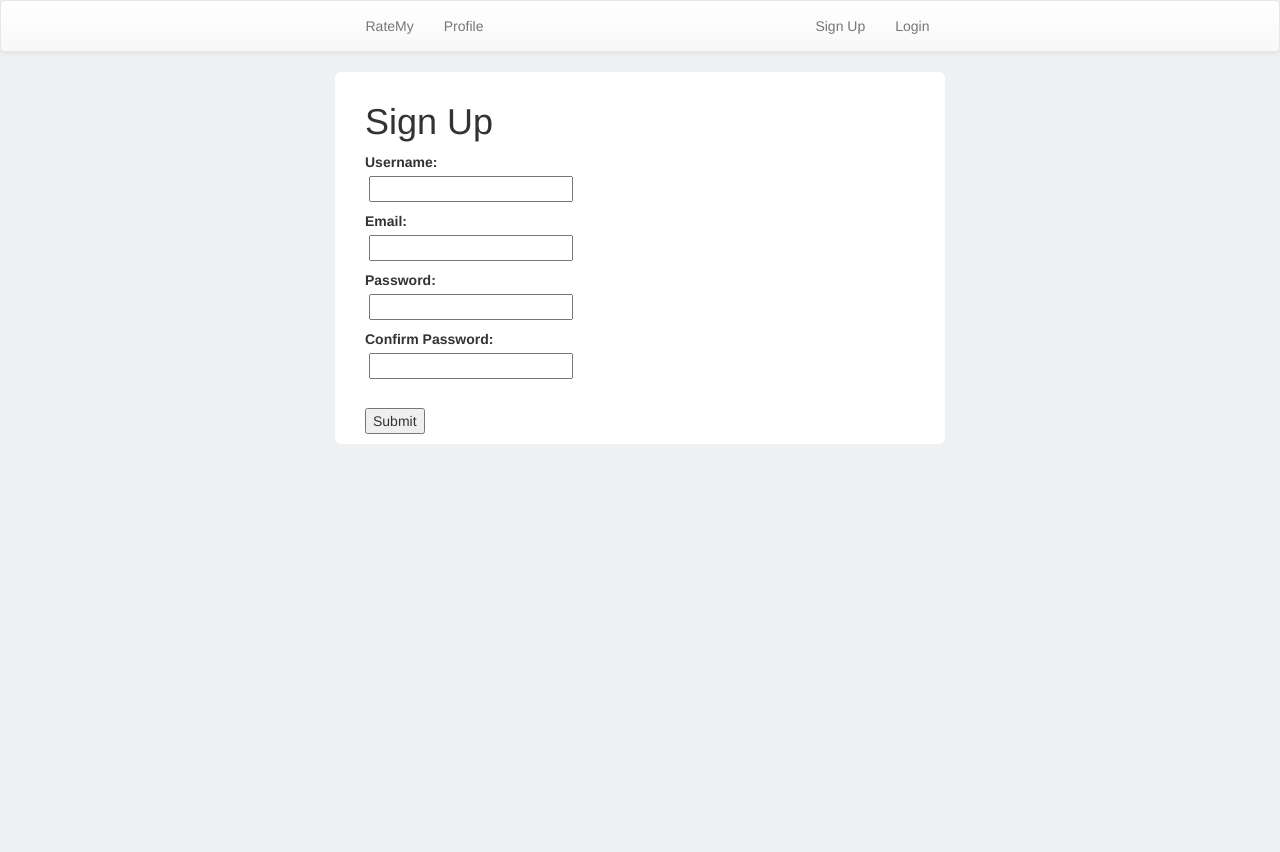
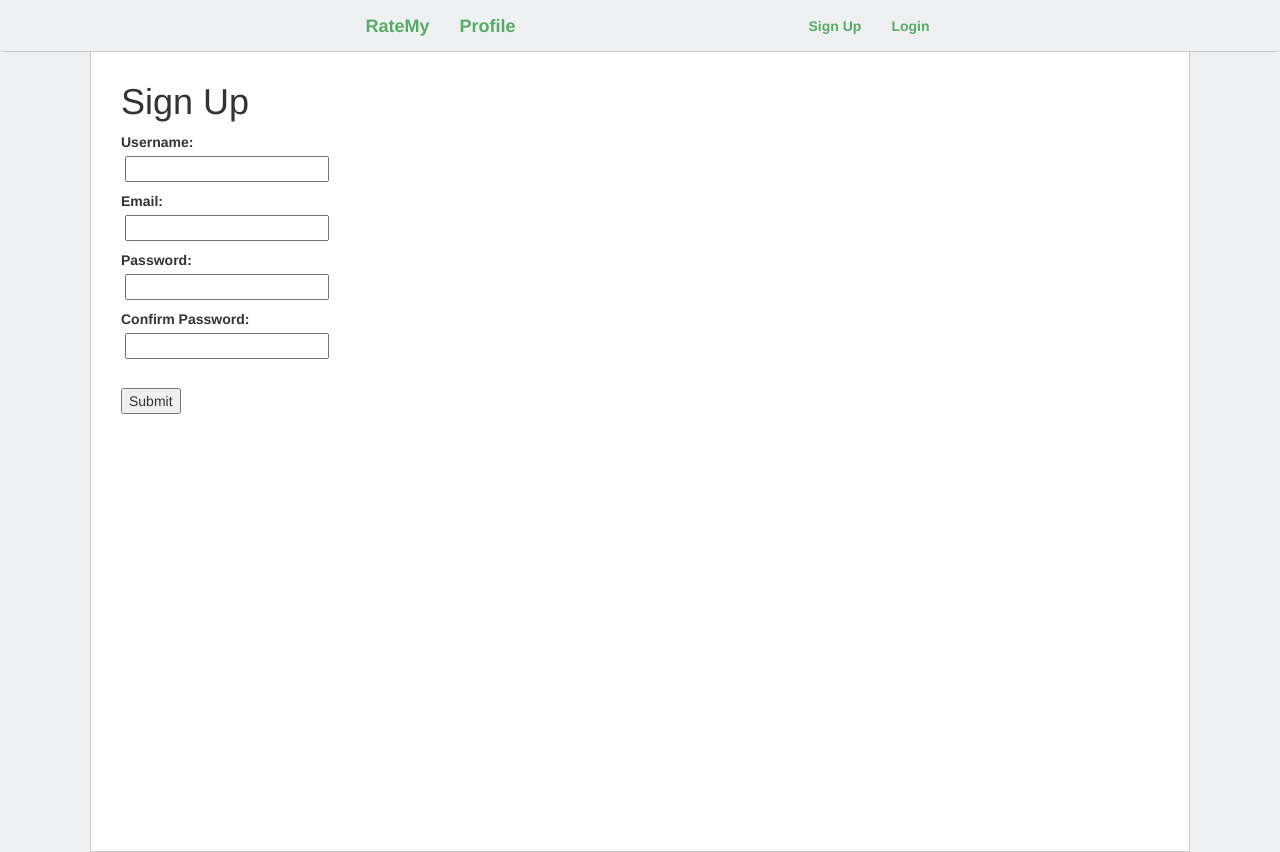
Before and after one commit to ryanchristopherwong8/RateMyBlank, a Django app: page /signup/ in a window 1280 px wide. Before the commit the page ends 444 px from the top, so only its background shows below. Run offline with Django 3.2, Linux system fonts and the light colour scheme; some libraries are stand-ins or nearby versions.

Commit message:
some spicy css

```diff
--- a/src/static/css/main.css
+++ b/src/static/css/main.css
@@ -1,11 +1,43 @@
-body {
+html, body {
     background-color: #EFF0F1;
+    height: 100%;
+    text-decoration: none;
+}
+
+a, a:active, a:hover {
+    text-decoration: none;
+}
+
+.navbar {
+	margin-bottom: 0;
+	background-color: #EFF0F1;
+	color: #308C40;
+    border-bottom: 1px solid #C8C8C8;
+    font-weight: 600;
+    font-size: 18px;
+}
+
+.navbar-nav>li>a:hover {
+    color: #464646;
+}
+
+.navbar-right {
+    font-size: 14px;
+}
+
+.navbar-nav>li>a {
+	color: #56AB65;
 }
 
 #main-container {
     background-color: #FFFFFF;
     padding: 10px 30px;
-    border-radius: 6px;
+    width: 1100px;
+    clear: both;
+    margin: 0 auto;
+    border: 1px solid #C8C8C8;
+    border-top: none;
+    min-height: 100%;
 }
 
 .form-input {
--- a/src/templates/base.html
+++ b/src/templates/base.html
@@ -19,7 +19,7 @@
 </head>
 
 <body>
-    <nav class="navbar navbar-default">
+    <nav class="navbar">
         <div class ="col-xs-offset-3 col-xs-6">
         <div class="container-fluid">
             <div >
@@ -29,7 +29,7 @@
                 </ul>
                 <ul class="nav navbar-nav navbar-right">
                     {% if current_user.is_authenticated %}
-                    <li class="navbar-text">Logged in as <span style="color: #33CCCC">{{ current_user.username }}</span></li>
+                    <li class="navbar-text">Logged in as <span style="color: #464646">{{ current_user.username }}</span></li>
                     <li><a href="/logout/">Logout</a></li>
                     {% else %}
                     <li><a href="/signup/">Sign Up</a></li>
@@ -41,11 +41,9 @@
         </div>
     </nav>
 
-    <div class="col-xs-offset-3 col-xs-6">
-        <div id="main-container">
-            <div id="main-content">
-                {% block body_block %}{% endblock %}
-            </div>
+    <div id="main-container">
+        <div id="main-content">
+            {% block body_block %}{% endblock %}
         </div>
     </div>
 
--- a/src/templates/index.html
+++ b/src/templates/index.html
@@ -12,7 +12,7 @@
     <li class="list-group-item">
         <div class="row">
             <div class ="col-xs-3">
-                <img style="width:100%"src="http://placehold.it/130x130">
+                <img src="http://placehold.it/200x200">
             </div>
             <div class ="col-xs-9">
                 <p><a href="{{ ratedmodel.name|removewhitespace }}/{{ ratedmodel.id }}">{{ ratedmodel.name }}</a></p>
--- a/src/templates/ratedmodel_show.html
+++ b/src/templates/ratedmodel_show.html
@@ -24,7 +24,7 @@
     <li class="list-group-item">
         <div class="row">
             <div class ="col-xs-3">
-                <img style="width:100%"src="http://placehold.it/130x130">
+                <img style="width:100%"src="http://placehold.it/200x200">
             </div>
             <div class ="col-xs-9">
                 <p><a href="{{ ratedobject.name|removewhitespace }}/{{ ratedobject.id }}">{{ ratedobject.name }}</a></p>
```
Also changed, not shown: src/static/css/ratedobject_show.css (+41 -15 lines), src/templates/ratedobject_show.html (+4 -4 lines).
